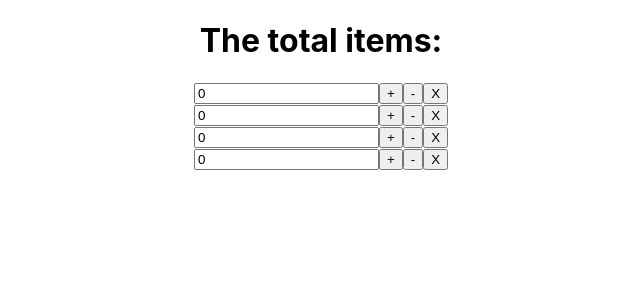
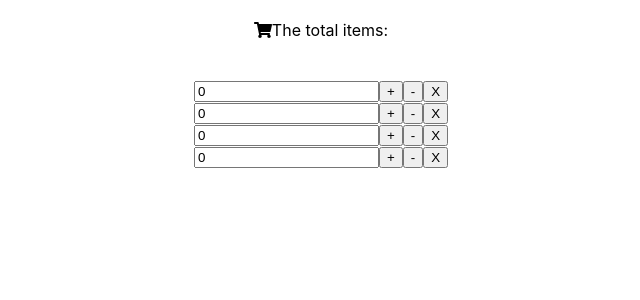
Before and after one commit to xnslx/react-shopping-cart-demo, a React (Create React App) app: page / in a window 1280 px wide. Shown: the top 300 px of the page, without its empty margins (319-959 px from the left). Built offline with nearby package versions, Linux system fonts and the light colour scheme.

Commit message:
new component

```diff
--- a/src/App.js
+++ b/src/App.js
@@ -1,6 +1,7 @@
 import React, {useReducer, useState} from 'react';
 import './App.css';
 import Items from '../src/Component/Items/Items';
+import Sumup from './Component/Sumup/Sumup';
 import {library} from '@fortawesome/fontawesome-svg-core';
 import {faShoppingCart} from '@fortawesome/free-solid-svg-icons';
 library.add(faShoppingCart);
@@ -40,11 +41,11 @@ function App() {
   const [setItems] = useState(initialState)
 
   const changeHandler = e => {
-    setItems({items: e.target.value})
+    setItems({value: e.target.value})
   }
   return (
     <div className="App">
-      <h1>The total items: </h1>
+      <Sumup />
       <div>
         {state.map(item => (
           <Items
--- /dev/null
+++ b/src/Component/Sumup/Sumup.js
@@ -0,0 +1,13 @@
+import React from 'react';
+import { FontAwesomeIcon } from '@fortawesome/react-fontawesome';
+
+const Sumup = () => {
+    return (
+        <div style={{marginBottom:'40px', marginTop: '20px'}}>
+            <FontAwesomeIcon icon="shopping-cart"/>
+            <span>The total items:</span>
+        </div>
+    )
+};
+
+export default Sumup;
```
